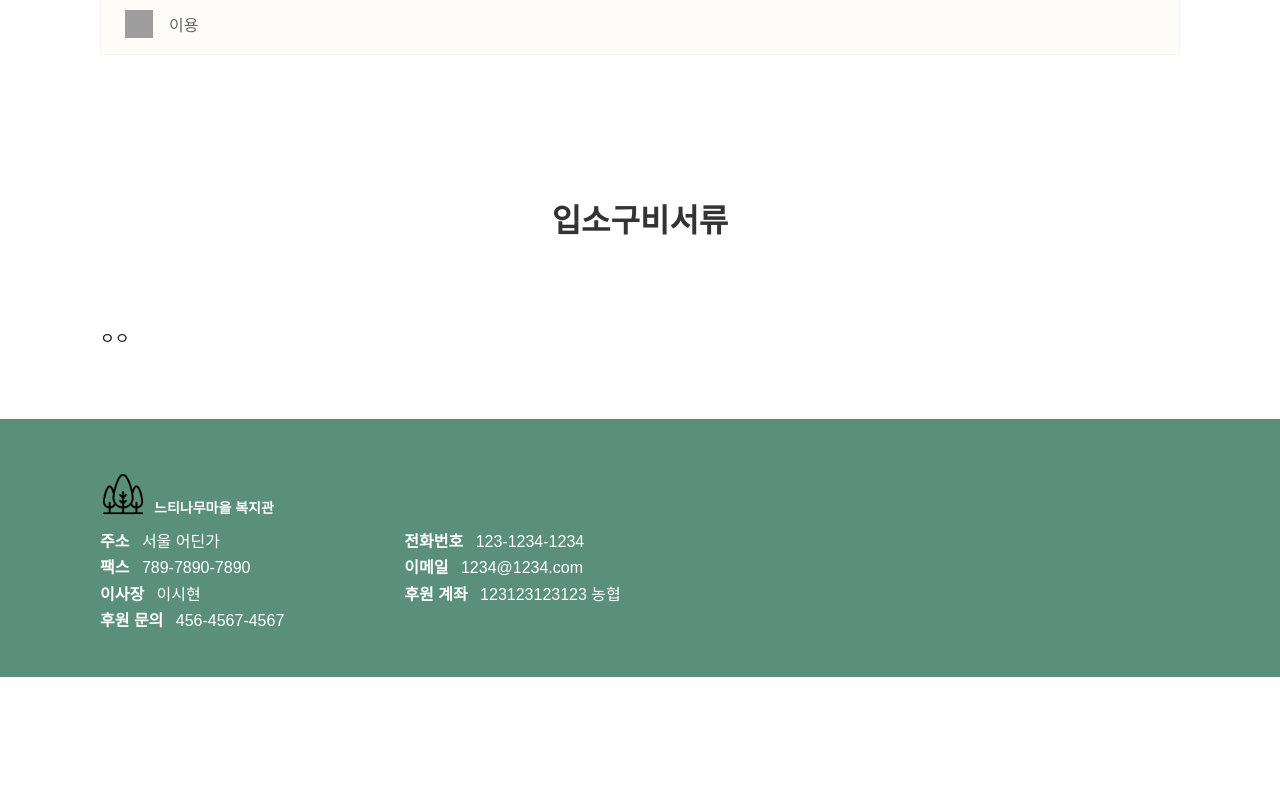
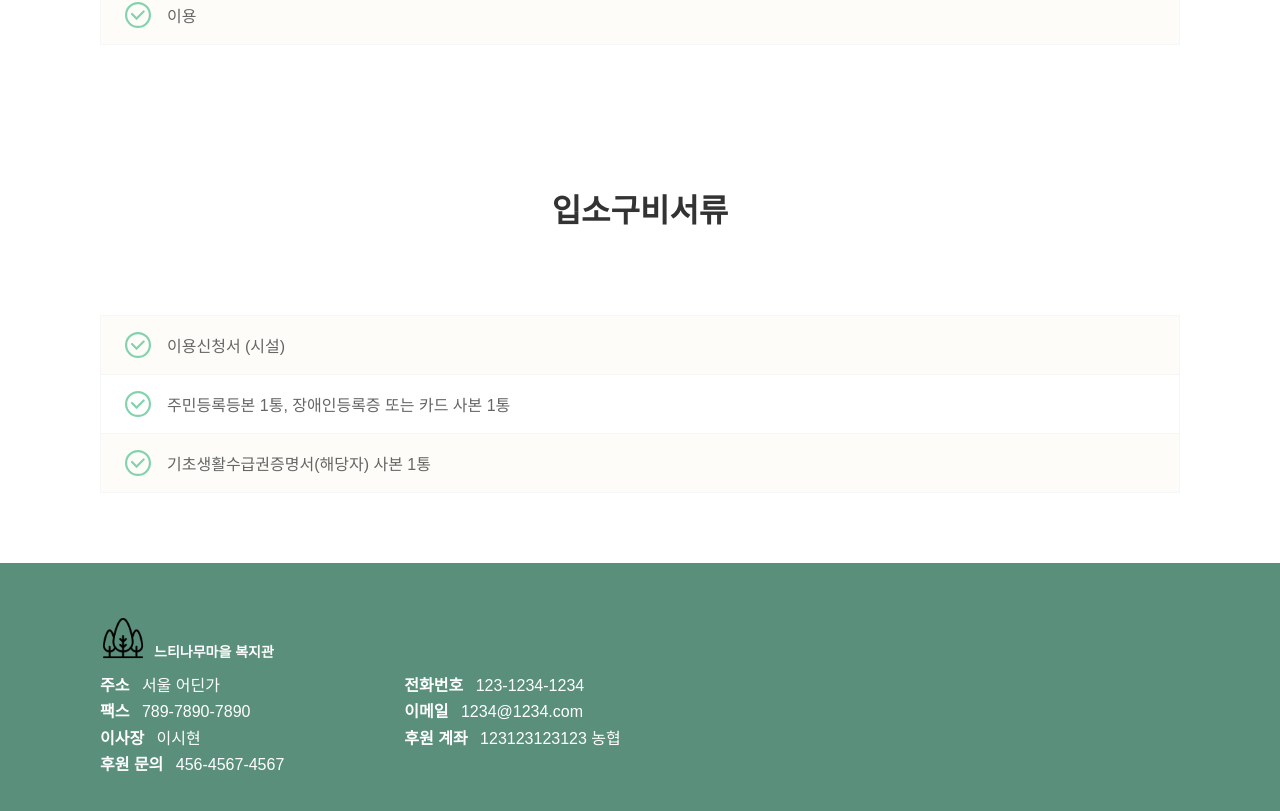
Before and after one commit to TomHoon/zelkova-fe, a Next.js app: page /wonjun/page1 in a window 1280 px wide. Shown: the part 2107-2918 px from the top of the page. Before the commit the page ends 2784 px from the top, so only its background shows below. Built offline with nearby package versions, Linux system fonts and the light colour scheme; grey boxes are pictures that could not be loaded.

Commit message:
이용안내 페이지 완성

```diff
--- a/app/wonjun/page1/page.jsx
+++ b/app/wonjun/page1/page.jsx
@@ -106,7 +106,21 @@ export default function TestPage() {
 			</C_SectionContainer>
 
 			<C_SectionContainer title="입소구비서류">
-				<p>ㅇㅇ</p>
+				<div className={styles.processWrapper}>
+                    {[
+                        { icon: "check.svg", text: "이용신청서 (시설)" },
+                        { icon: "check.svg", text: "주민등록등본 1통, 장애인등록증 또는 카드 사본 1통" },
+                        { icon: "check.svg", text: "기초생활수급권증명서(해당자) 사본 1통" },
+                    ].map((item, idx) => (
+                        <div
+                            key={idx}
+                            className={`${styles.processRow} ${idx % 2 === 0 ? styles.altBg : ""}`}
+                        >
+                            <img src={`/images/${item.icon}`} alt={item.text} className={styles.icon} />
+                            <span className={styles.label}>{item.text}</span>
+                        </div>
+                    ))}
+                </div>
 			</C_SectionContainer>
 		</C_PageTemplate>
 	);
--- a/styles/P_Guide.module.scss
+++ b/styles/P_Guide.module.scss
@@ -113,8 +113,8 @@
 }
 
 .icon {
-	width: 28px;
-	height: 28px;
+	width: 26px;
+	height: 26px;
 	fill: var(--main);
 }
 
```
Also changed, not shown: public/images/check.png (deleted), public/images/check.svg (added).
